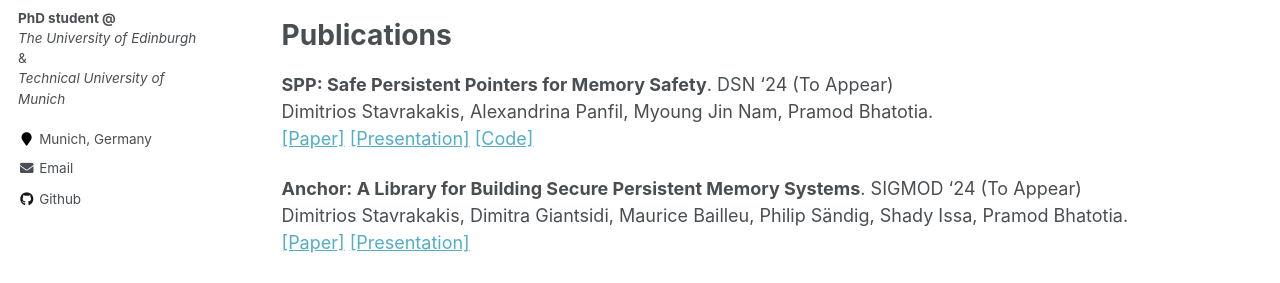
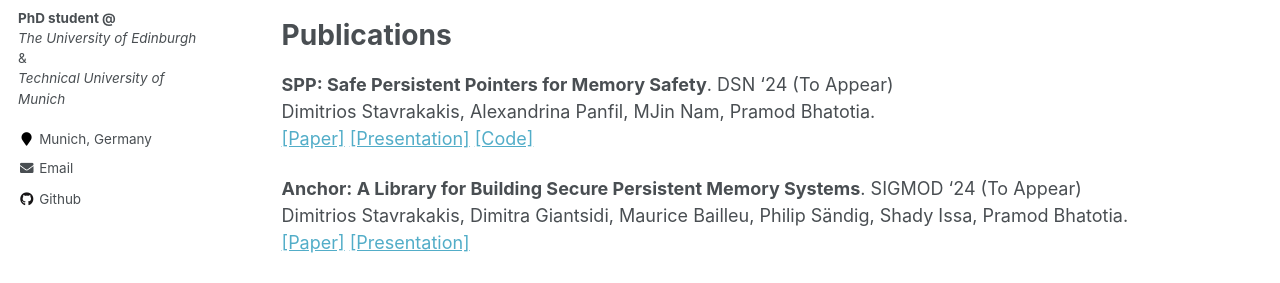
Before and after one commit to dimstav23/dimstav23.github.io, a Jekyll site: the page built from _pages/cv.md, in a window 1280 px wide and 900 px high. Shown: the part 327-610 px from the top of the window. Built offline with Jekyll 4.4.1, drawn with Linux system fonts in a browser that asks for light colours.

```diff
--- a/_pages/cv.md
+++ b/_pages/cv.md
@@ -20,7 +20,7 @@ Education
 Publications
 ======
 __SPP: Safe Persistent Pointers for Memory Safety__. DSN '24 (To Appear)  \
-Dimitrios Stavrakakis, Alexandrina Panfil, Myoung Jin Nam, Pramod Bhatotia. \
+Dimitrios Stavrakakis, Alexandrina Panfil, MJin Nam, Pramod Bhatotia. \
 [[Paper]](https://dimstav23.github.io/publications) [[Presentation]](https://dimstav23.github.io/publications) [[Code]](https://github.com/dimstav23/SPP)
 
 __Anchor: A Library for Building Secure Persistent Memory Systems__. SIGMOD '24 (To Appear)  \
```
Also changed, not shown: _pages/publications.md (+1 -1 lines).
